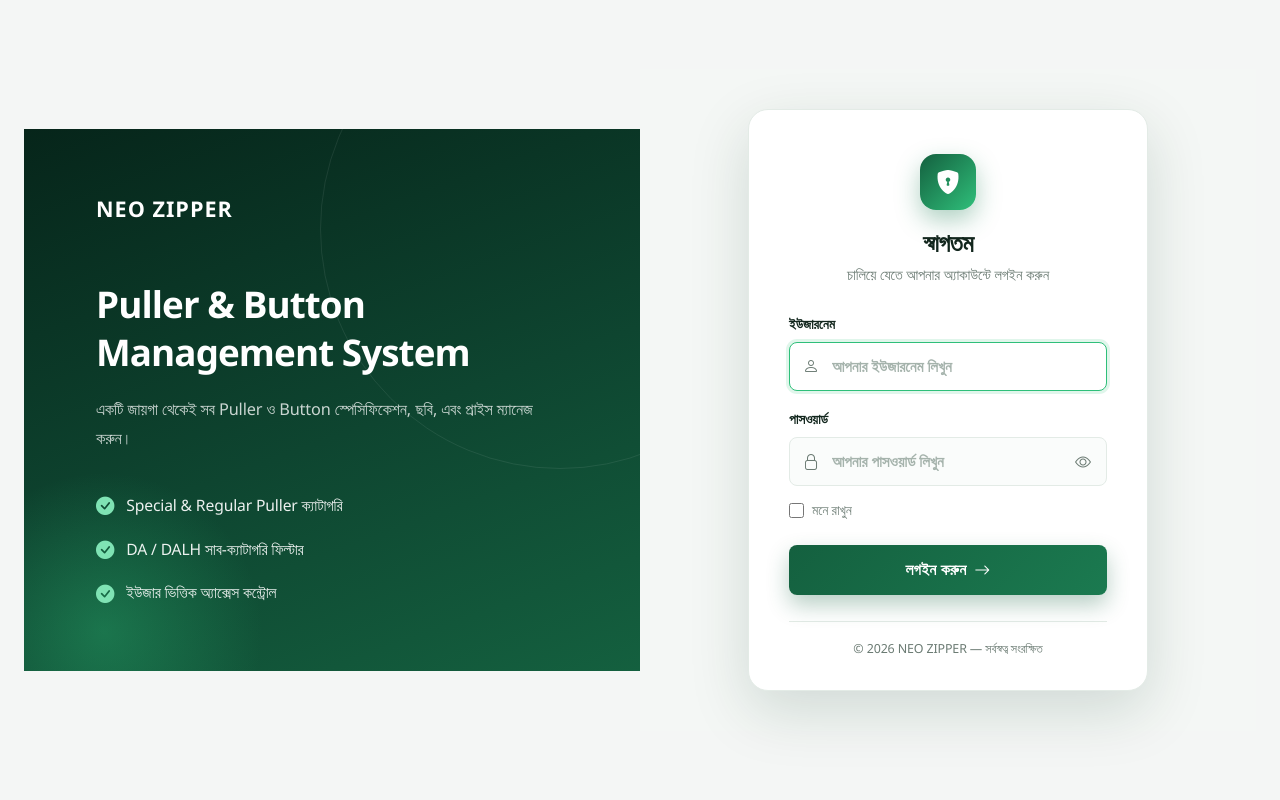
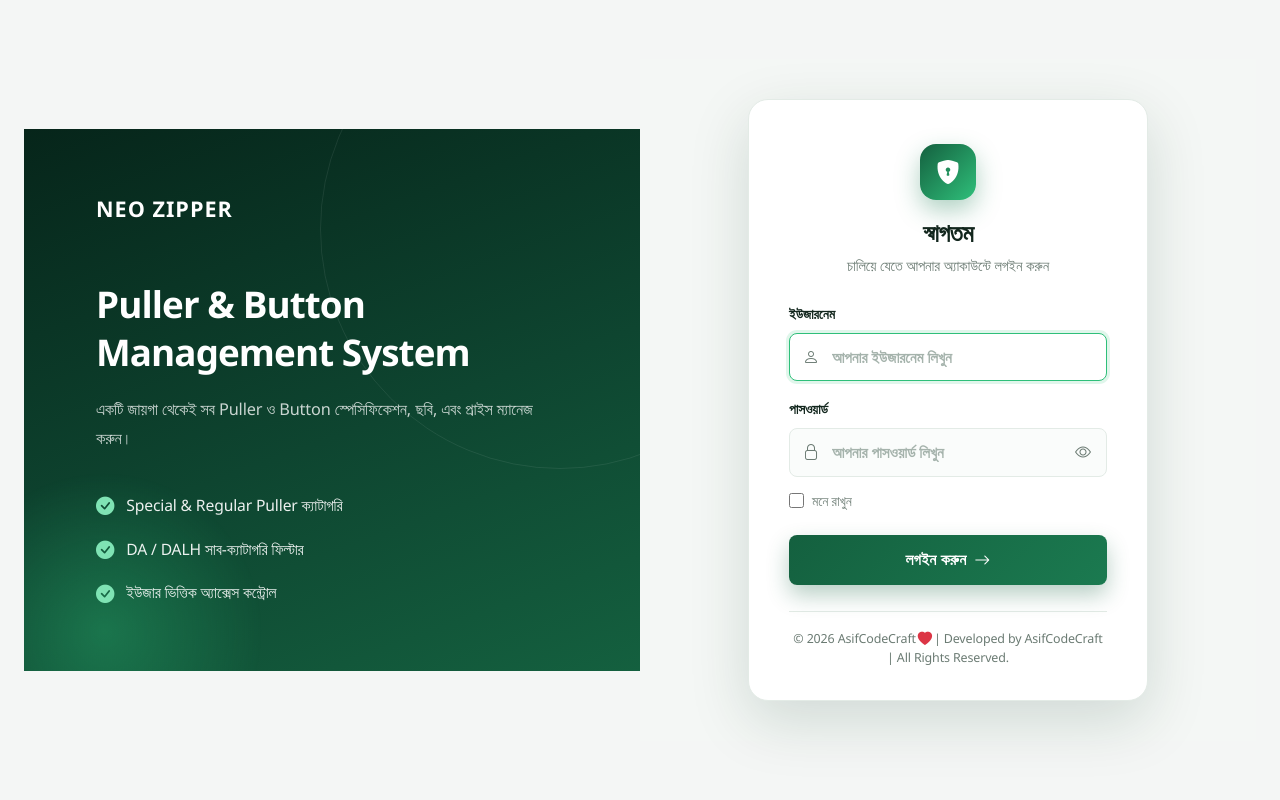
Before and after one commit to AsifCodeCraft/puller_stock_management, a Django app: page /login/ in a window 1280 px wide. Run offline with Django 5.2, Linux system fonts and the light colour scheme; some libraries are stand-ins or nearby versions.

Commit message:
login page all reservered changed

```diff
--- a/templates/pullers/page-login.html
+++ b/templates/pullers/page-login.html
@@ -161,7 +161,7 @@
         </form>
 
         <div class="login-form-footer">
-          <span>&copy; 2026 NEO ZIPPER &mdash; সর্বস্বত্ব সংরক্ষিত</span>
+          <span>&copy; 2026 AsifCodeCraft <i class="bi bi-heart-fill text-danger footer-heart"></i> | Developed by AsifCodeCraft | All Rights Reserved.</span>
         </div>
 
       </div>
```
